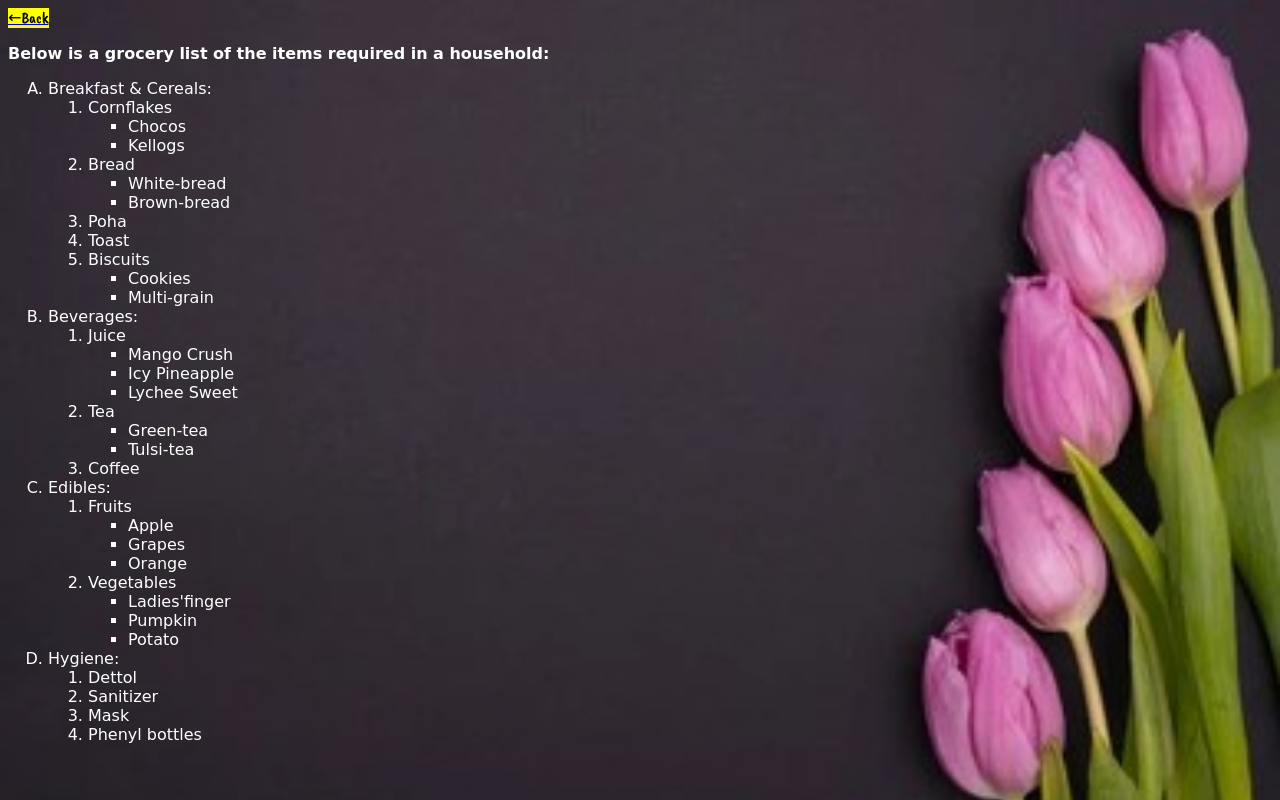
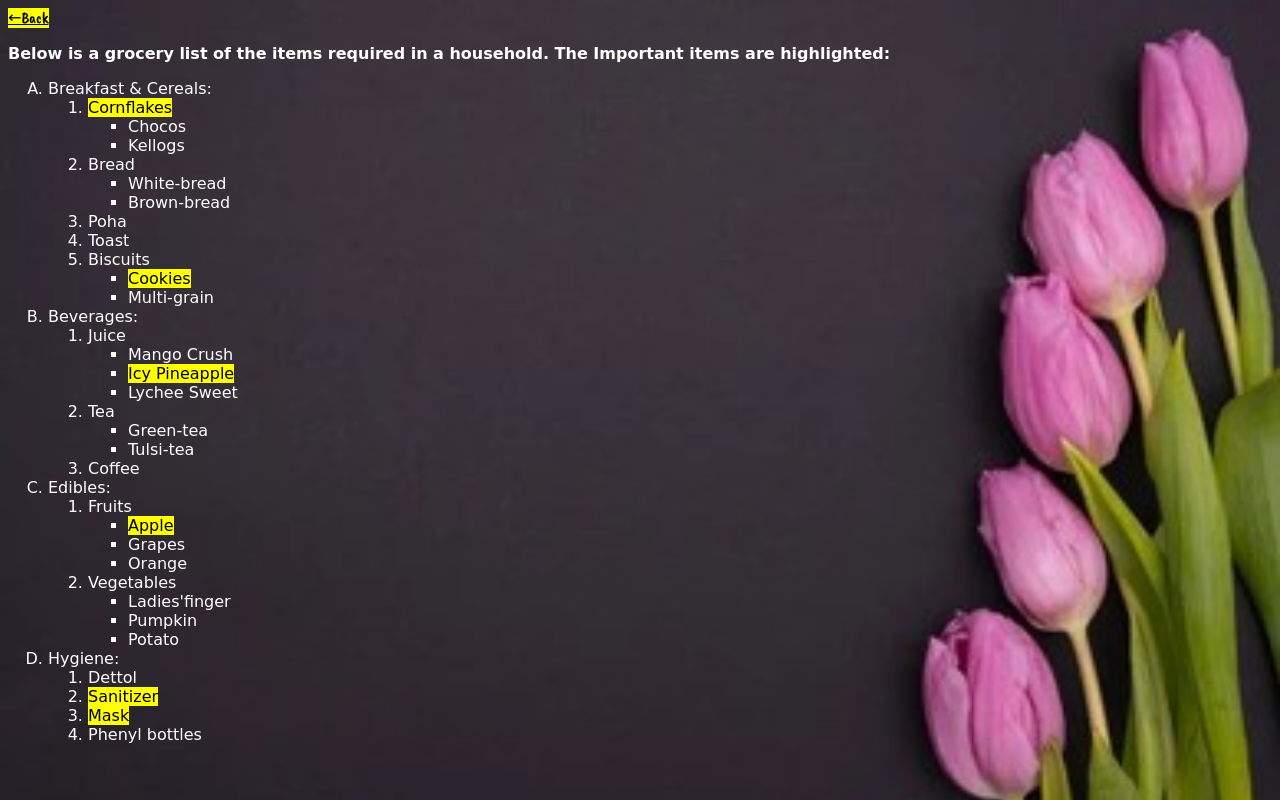
Before and after one commit to soumyabhate/IWT_Ass3.github.io, a plain HTML site: page Fourth.htm in a window 1280 px wide. Drawn offline with nearby package versions, Linux system fonts and the light colour scheme; a web font is replaced by a local one.

Commit message:
Update Fourth.htm

```diff
--- a/Fourth.htm
+++ b/Fourth.htm
@@ -10,10 +10,10 @@
 	</HEAD>
 	<div class='next'><a href= 'Third.htm' align='left'><mark>&#8592;Back</mark></a></div>
 	<body>
-	<p><strong>Below is a grocery list of the items required in a household:</strong></p>
+	<p><strong>Below is a grocery list of the items required in a household. The Important items are highlighted:</strong></p>
 	<p><ol type='A'>
 	    <li>Breakfast &amp; Cereals:</br>
-		<ol><li>Cornflakes</br>
+		<ol><li><mark>Cornflakes</mark></br>
 		    <ul><li>Chocos</li>
 			    <li>Kellogs</li></ul>
 			</li>
@@ -24,13 +24,13 @@
 			<li>Poha</li>
 			<li>Toast</li>
 			<li>Biscuits</br>
-			<ul><li>Cookies</li>
+                            <ul><li><mark>Cookies</mark></li>
 			    <li>Multi-grain</li></ul>
 			</li></li></ol></li>
         <li>Beverages:</br>
 		<ol><li>Juice</br>
 		    <ul><li>Mango Crush</li>
-			    <li>Icy Pineapple</li>
+			    <li><mark>Icy Pineapple</mark></li>
 				<li>Lychee Sweet</li></ul>
 		    </li>
 		    <li>Tea</br>
@@ -40,7 +40,7 @@
 		    <li>Coffee</br></li></ol></li>
 		<li>Edibles:</br>
 		<ol><li>Fruits</br>
-		    <ul><li>Apple</li>
+		    <ul><li><mark>Apple</mark></li>
 			    <li>Grapes</li>
 				<li>Orange</li></ul>
 		    </li>
@@ -51,10 +51,10 @@
 			</li></ol></li>
 		<li>Hygiene:</br>
 		<ol><li>Dettol</li>
-		    <li>Sanitizer</li>
-			<li>Mask</li>
-			<li>Phenyl bottles</li>
-			</ol></li>
+		    <li><mark>Sanitizer</mark></li>
+		    <li><mark>Mask</mark></li>
+		    <li>Phenyl bottles</li>
+		    </ol></li>
 		</ol></p>
 	</body>
 </HTML>
```
